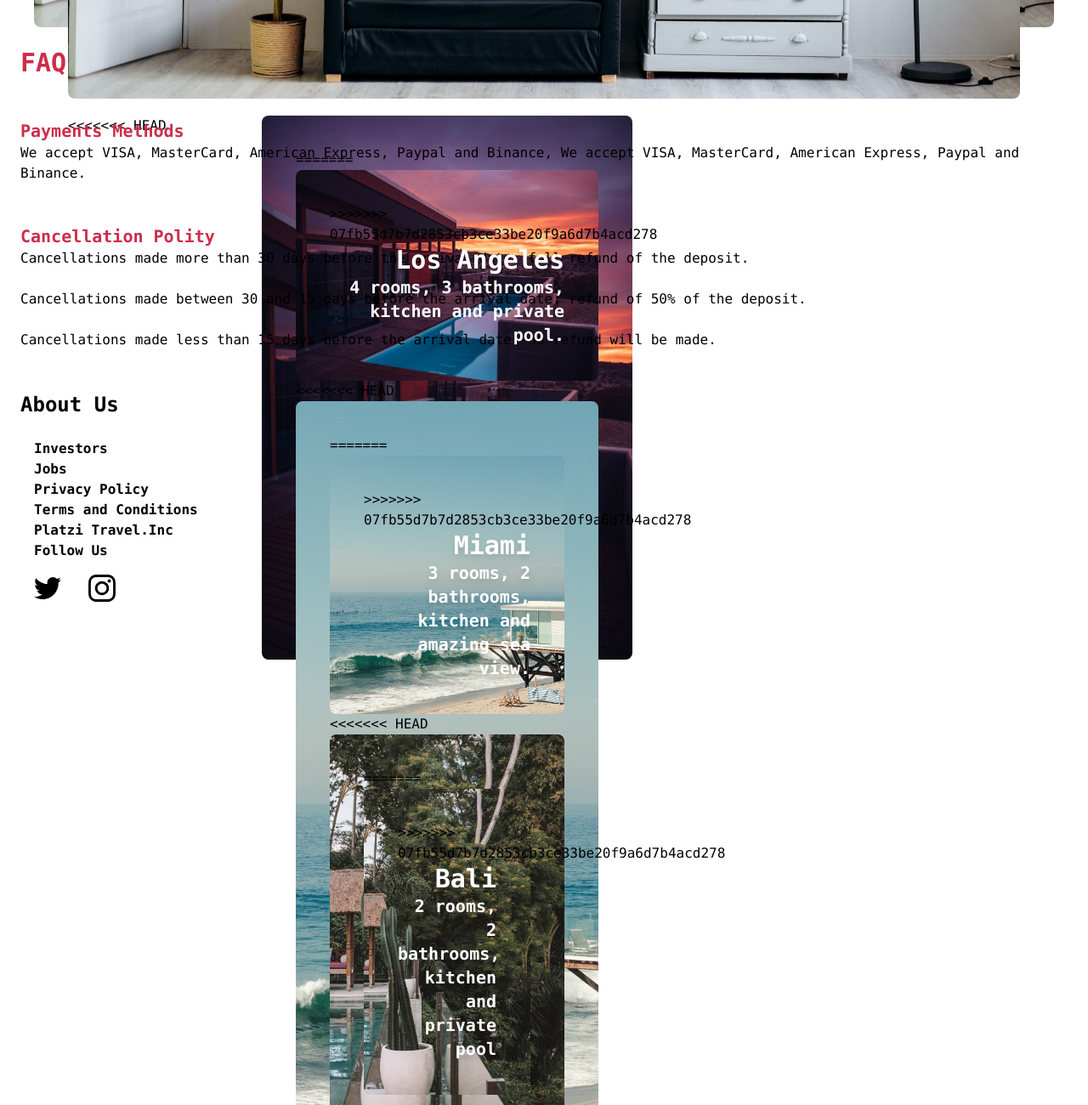
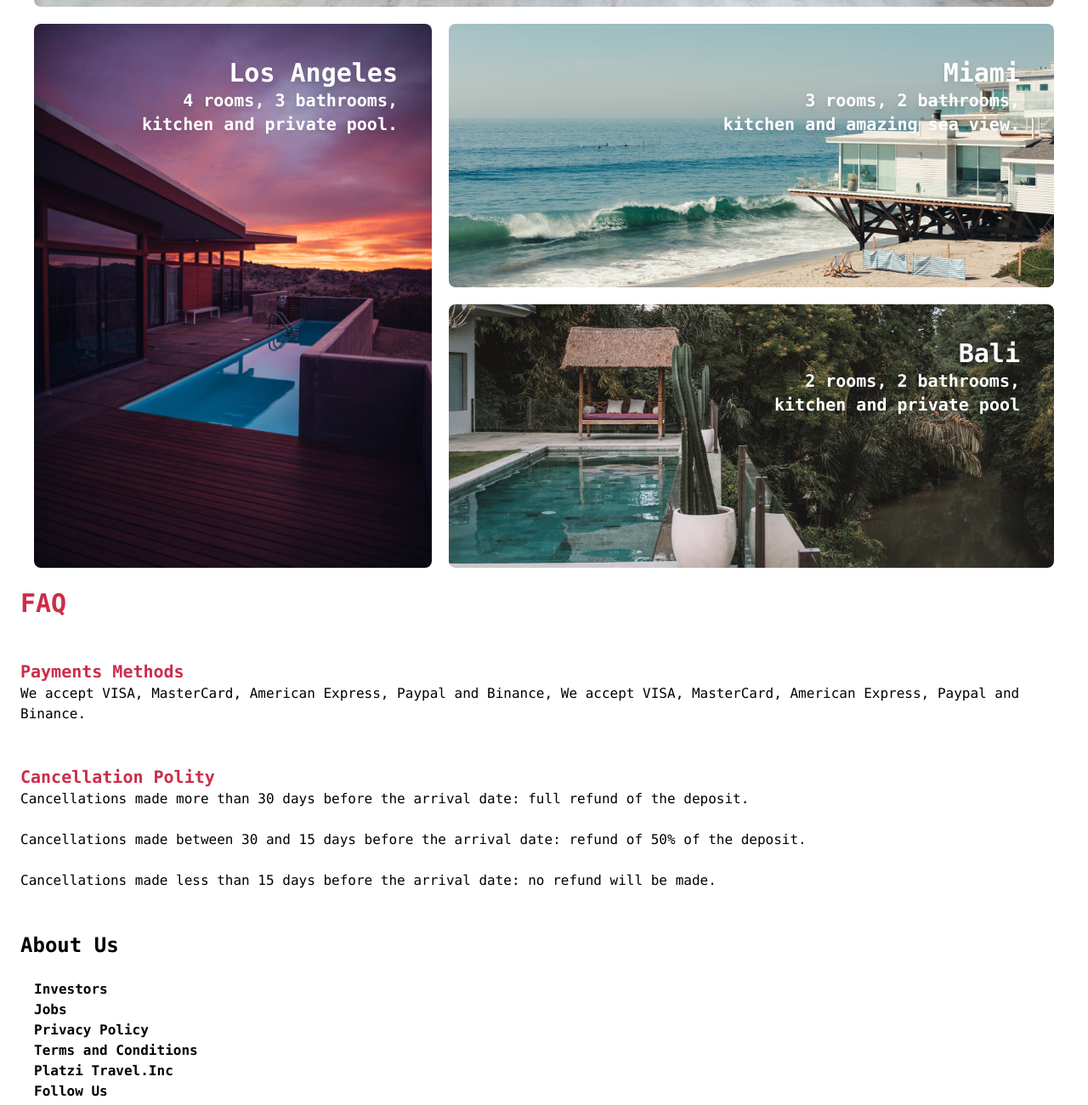
Before and after one commit to Bruno1084/PlatziTravel.github.io, a website: page index.html in a window 1280 px wide. Shown: the part 1800-3100 px from the top of the page at 85% size. Drawn offline with Linux system fonts and the light colour scheme; files whose address does not match are found by name.

Commit message:
Collition error fixed

```diff
--- a/index.html
+++ b/index.html
@@ -126,11 +126,7 @@
         <h3 class="text-red text-3xl font-bold p-6">Trending Stays</h3>
 
         <div class="px-4 md:px-10">
-<<<<<<< HEAD
             <div class="my-5 bg-[url('../public/imgs/chicago.jpg')] bg-cover bg-bottom rounded-lg h-[30rem] p-10">
-=======
-            <div class="my-5 bg-[url('./public/imgs/chicago.jpg')] bg-cover bg-bottom rounded-lg h-[30rem] p-10">
->>>>>>> 07fb55d7b7d2853cb3ce33be20f9a6d7b4acd278
                 <div class="text-white font-bold text-left md:text-right">
                     <h3 class="text-3xl drop-shadow-lg">Chicago</h3>
                     <p class="text-xl drop-shadow-lg">2 rooms, bathroom and kitchen.</p>
@@ -140,33 +136,21 @@
 
             <div class="grid grid-rows-3 md:grid-rows-4 md:grid-cols-5 gap-5 md:h-[40rem]">
 
-<<<<<<< HEAD
                 <div class="rounded-lg bg-[url('../public/imgs/LA.jpg')] bg-cover bg-center h-[28rem] md:h-auto row-span-1 md:col-span-2 md:row-span-4 p-10">
-=======
-                <div class="rounded-lg bg-[url('./public/imgs/LA.jpg')] bg-cover bg-center h-[28rem] md:h-auto row-span-1 md:col-span-2 md:row-span-4 p-10">
->>>>>>> 07fb55d7b7d2853cb3ce33be20f9a6d7b4acd278
                     <div class="text-white font-bold text-left md:text-right">
                         <h3 class="text-3xl drop-shadow-lg">Los Angeles</h3>
                         <p class="text-xl drop-shadow-lg">4 rooms, 3 bathrooms, <br>kitchen and private pool.</p>
                     </div>
                 </div>
 
-<<<<<<< HEAD
                 <div class="rounded-lg bg-[url('../public/imgs/miami.jpg')] bg-cover bg-bottom row-span-1 md:col-span-3 md:row-span-2 p-10">
-=======
-                <div class="rounded-lg bg-[url('./public/imgs/miami.jpg')] bg-cover bg-bottom row-span-1 md:col-span-3 md:row-span-2 p-10">
->>>>>>> 07fb55d7b7d2853cb3ce33be20f9a6d7b4acd278
                     <div class="text-white font-bold text-left md:text-right">
                         <h3 class="text-3xl drop-shadow-lg">Miami</h3>
                         <p class="text-xl drop-shadow-lg">3 rooms, 2 bathrooms, <br>kitchen and amazing sea view.</p>
                     </div>
                 </div>
 
-<<<<<<< HEAD
                 <div class="rounded-lg bg-[url('../public/imgs/bali.jpg')] bg-cover bg-bottom  row-span-1 md:col-span-3 md:row-span-2 p-10">
-=======
-                <div class="rounded-lg bg-[url('./public/imgs/bali.jpg')] bg-cover bg-bottom  row-span-1 md:col-span-3 md:row-span-2 p-10">
->>>>>>> 07fb55d7b7d2853cb3ce33be20f9a6d7b4acd278
                     <div class="text-white font-bold text-left md:text-right">
                         <h3 class="text-3xl drop-shadow-lg">Bali</h3>
                         <p class="text-xl drop-shadow-lg">2 rooms, 2 bathrooms, <br>kitchen and private pool</p>
```
